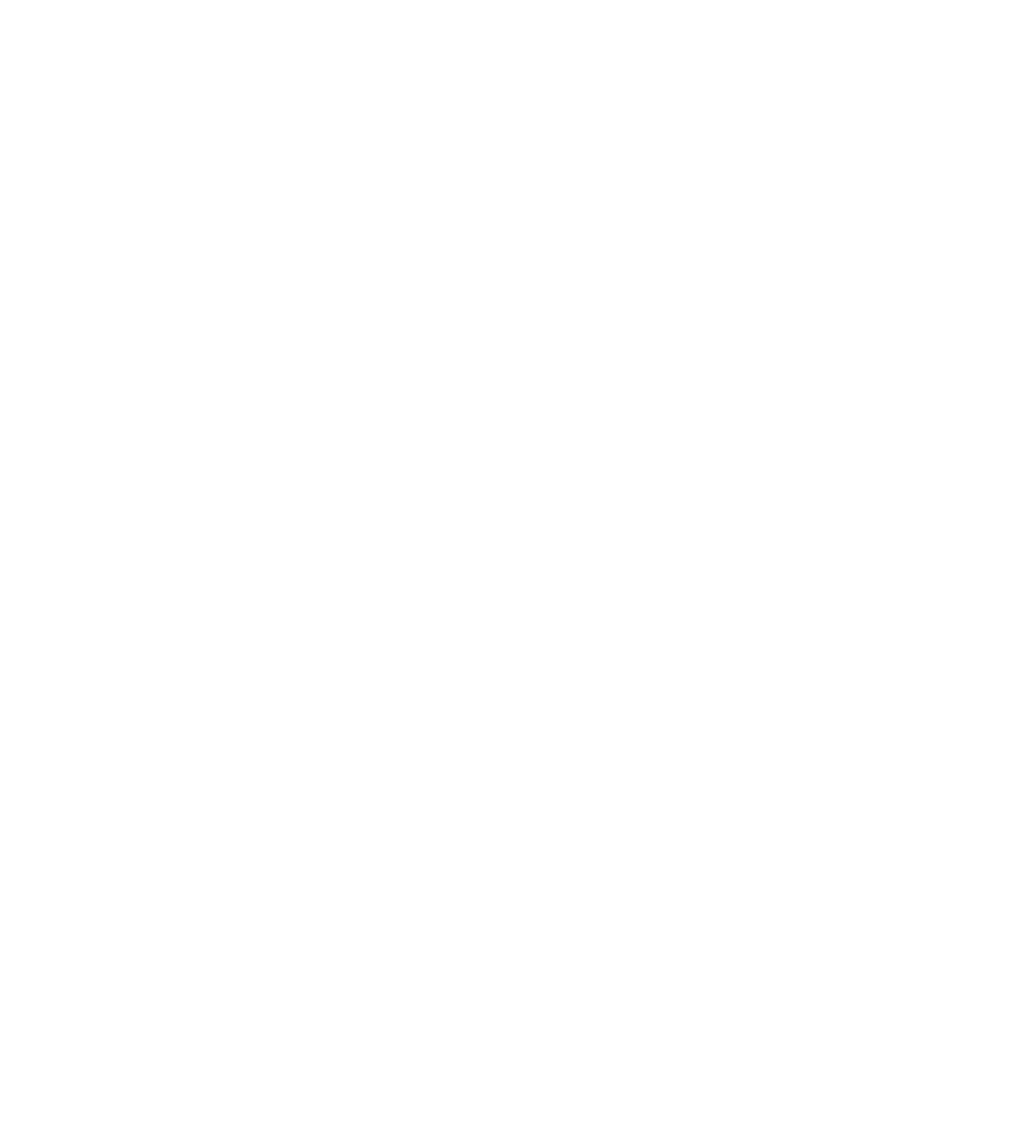
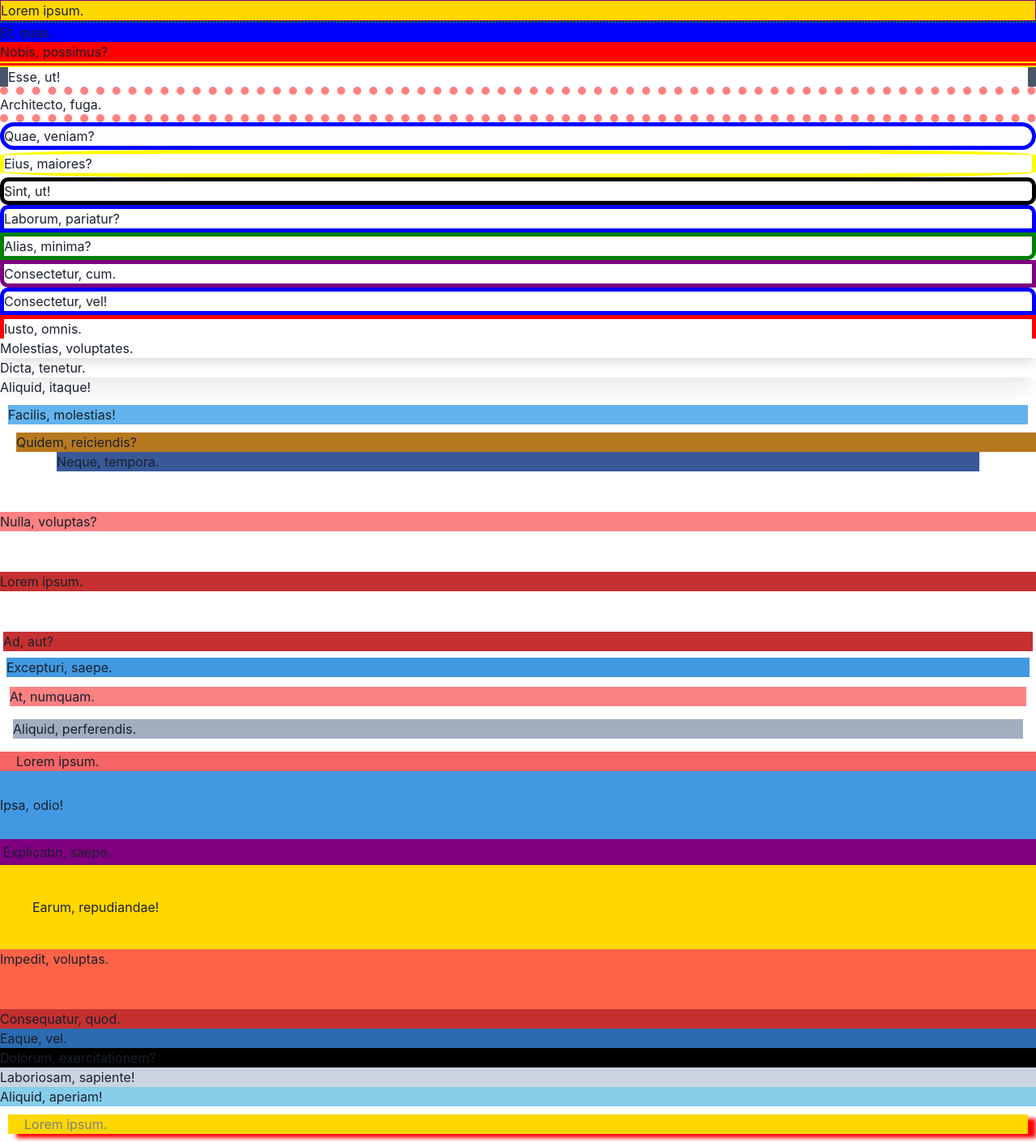
Before and after one commit to jjeongneee/react20231031, a React (Create React App) app: page / in a window 1280 px wide. Shown: the whole page at 81% size. Before the commit the page ends 800 px from the top, so only its background shows below. Built offline with nearby package versions, Linux system fonts and the light colour scheme.

Commit message:
패딩, 마진 적용

```diff
--- a/src/App.js
+++ b/src/App.js
@@ -1,5 +1,114 @@
+import { Box } from "@chakra-ui/react";
+
 function App() {
-  return <></>;
+  return (
+    <>
+      <Box bg={"gold"} border={"1px solid purple"}>
+        Lorem ipsum.
+      </Box>
+      <Box bg={"blue"} borderTop={"2px dotted green"}>
+        Et, quas.
+      </Box>
+      <Box bg={"red"} borderBottom={"7px double yellow"}>
+        Nobis, possimus?
+      </Box>
+      <Box borderX={"10px solid"} borderColor={"gray.600"}>
+        Esse, ut!
+      </Box>
+      <Box borderY={"10px dotted"} borderColor={"red.300"}>
+        Architecto, fuga.
+      </Box>
+      <Box border={"5px solid blue"} borderRadius={"30px"}>
+        Quae, veniam?
+      </Box>
+      <Box border={"5px solid yellow"} borderRadius={"20%"}>
+        Eius, maiores?
+      </Box>
+      <Box border={"5px solid black"} borderRadius={10}>
+        Sint, ut!
+      </Box>
+      <Box border={"5px solid blue"} borderTopRadius={10}>
+        Laborum, pariatur?
+      </Box>
+      <Box border={"5px solid green"} borderBottomRightRadius={10}>
+        Alias, minima?
+      </Box>
+      <Box border={"5px solid purple"} borderBottomLeftRadius={10}>
+        Consectetur, cum.
+      </Box>
+      <Box border={"5px solid blue"} borderTopRadius={10}>
+        Consectetur, vel!
+      </Box>
+      <Box border={"5px solid red"} borderBottom={10}>
+        Iusto, omnis.
+      </Box>
+      <Box shadow={"lg"}>Molestias, voluptates.</Box>
+      <Box shadow={"xl"}>Dicta, tenetur.</Box>
+      <Box shadow={"Dark lg"}>Aliquid, itaque!</Box>
+      <Box bg={"blue.300"} m={"10px"}>
+        Facilis, molestias!
+      </Box>
+      <Box bg={"yellow.600"} ml={"20px"}>
+        Quidem, reiciendis?
+      </Box>
+      <Box bg={"facebook.500"} mx={"70px"}>
+        Neque, tempora.
+      </Box>
+      <Box bg={"red.300"} my={"50px"}>
+        Nulla, voluptas?
+      </Box>
+      {/*Box[bg][m]*5>lorem2*/}
+      <Box bg="red.600" my="50px">
+        Lorem ipsum.
+      </Box>
+      <Box bg="red.600" m="1">
+        Ad, aut?
+      </Box>
+      <Box bg="blue.400" m="2">
+        Excepturi, saepe.
+      </Box>
+      <Box bg="red.300" m="3">
+        At, numquam.
+      </Box>
+      <Box bg="gray.400" m="4">
+        Aliquid, perferendis.
+      </Box>
+      {/*Box[bg]*10>lorem2*/}
+      <Box bg="red.400" px={"20px"}>
+        Lorem ipsum.
+      </Box>
+      <Box bg="blue.400" py={"30px"}>
+        Ipsa, odio!
+      </Box>
+      <Box bg="purple" p={1}>
+        Explicabo, saepe.
+      </Box>
+      <Box bg="gold" p={10}>
+        Earum, repudiandae!
+      </Box>
+      <Box bg="tomato" pb={"50px"}>
+        Impedit, voluptas.
+      </Box>
+      <Box bg="red.600" pr={"100px"}>
+        Consequatur, quod.
+      </Box>
+      <Box bg="blue.600">Eaque, vel.</Box>
+      <Box bg="black">Dolorum, exercitationem?</Box>
+      <Box bg="gray.300">Laboriosam, sapiente!</Box>
+      <Box bg="skyblue">Aliquid, aperiam!</Box>
+      <div
+        style={{
+          margin: "10px",
+          backgroundColor: "gold",
+          color: "gray",
+          paddingLeft: "20px",
+          boxShadow: "10px 5px 5px red",
+        }}
+      >
+        Lorem ipsum.
+      </div>
+    </>
+  );
 }
 
 export default App;
```
